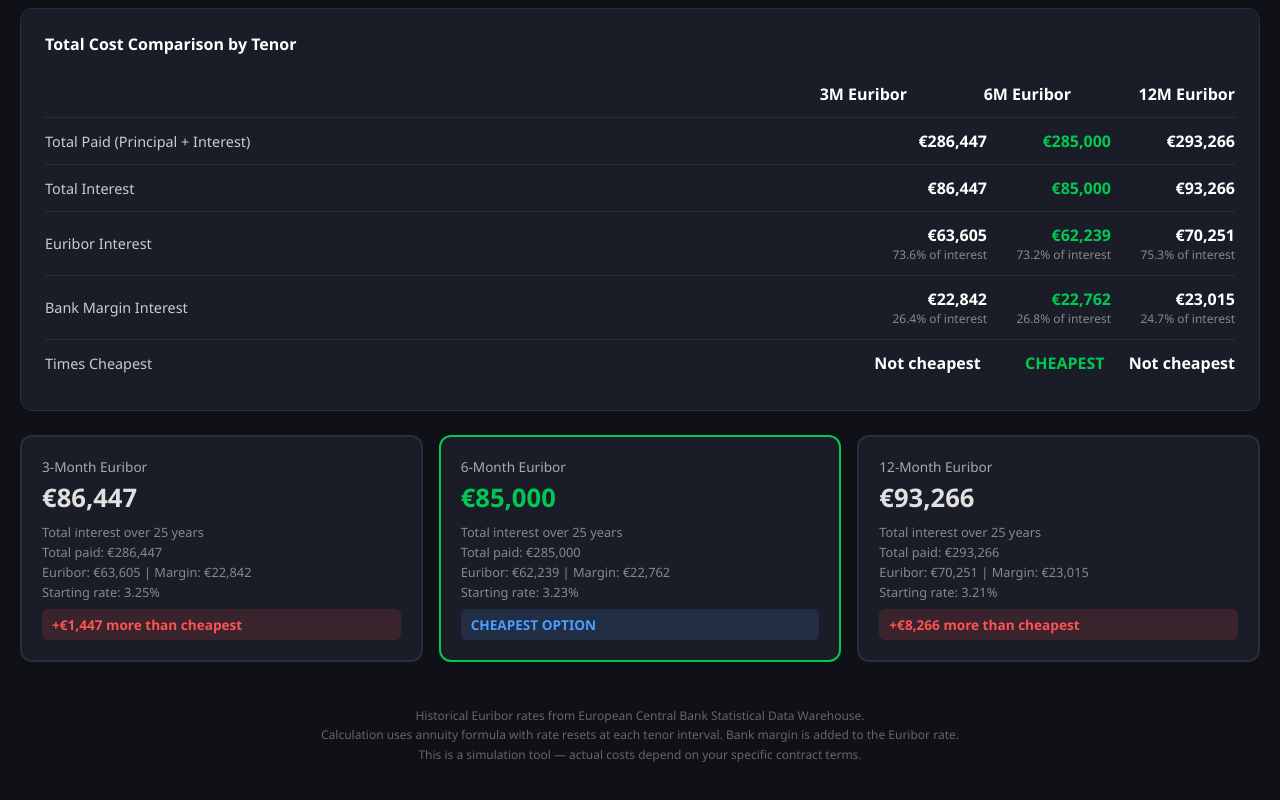
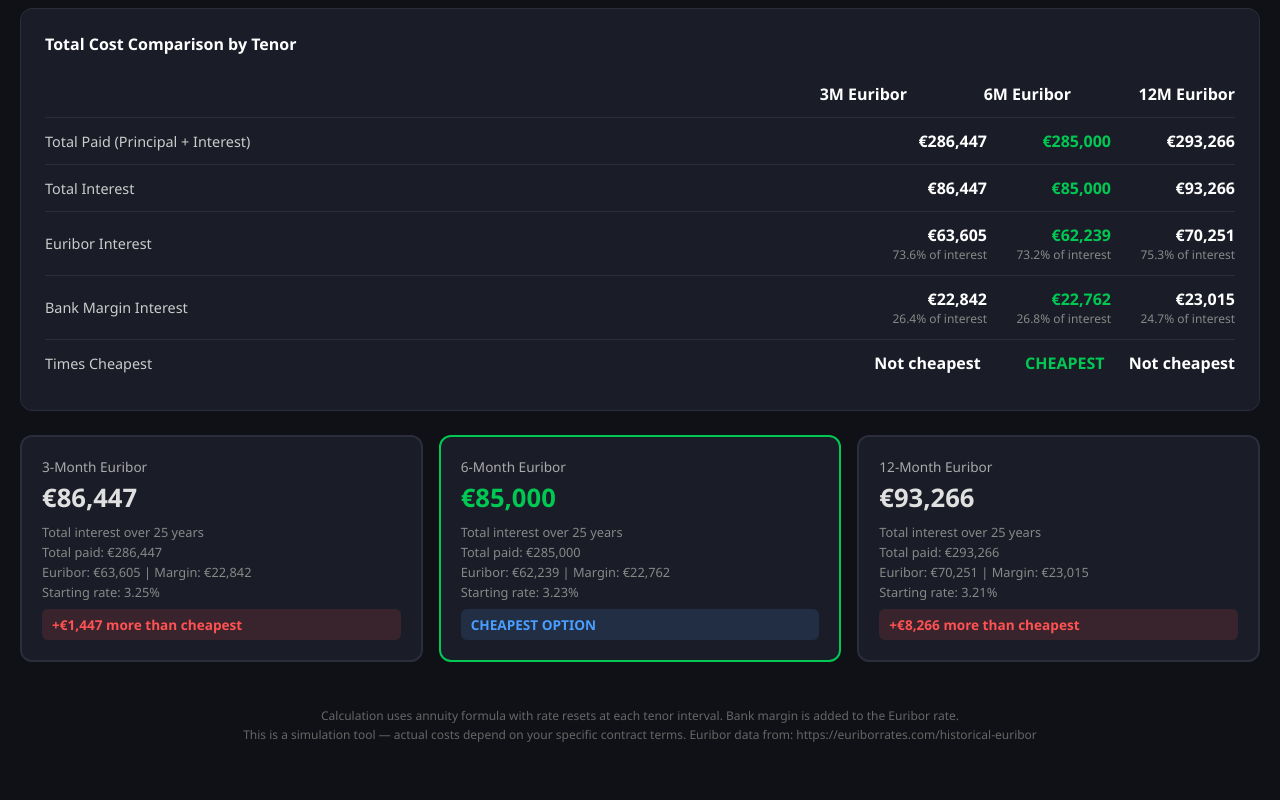
Before and after one commit to truer8/euribor-calculator, a plain HTML site: page index.html in a window 1280 px wide. Shown: the part 2884-3684 px from the top of the page. Drawn offline with Linux system fonts and the light colour scheme.

Commit message:
Update index.html
data source fixed

```diff
--- a/index.html
+++ b/index.html
@@ -517,9 +517,9 @@ td.cheapest-cell {
   </div>
 
   <p class="methodology">
-    Historical Euribor rates from European Central Bank Statistical Data Warehouse.<br>
     Calculation uses annuity formula with rate resets at each tenor interval. Bank margin is added to the Euribor rate.<br>
     This is a simulation tool — actual costs depend on your specific contract terms.
+    Euribor data from: https://euriborrates.com/historical-euribor
   </p>
 </div>
 
```
